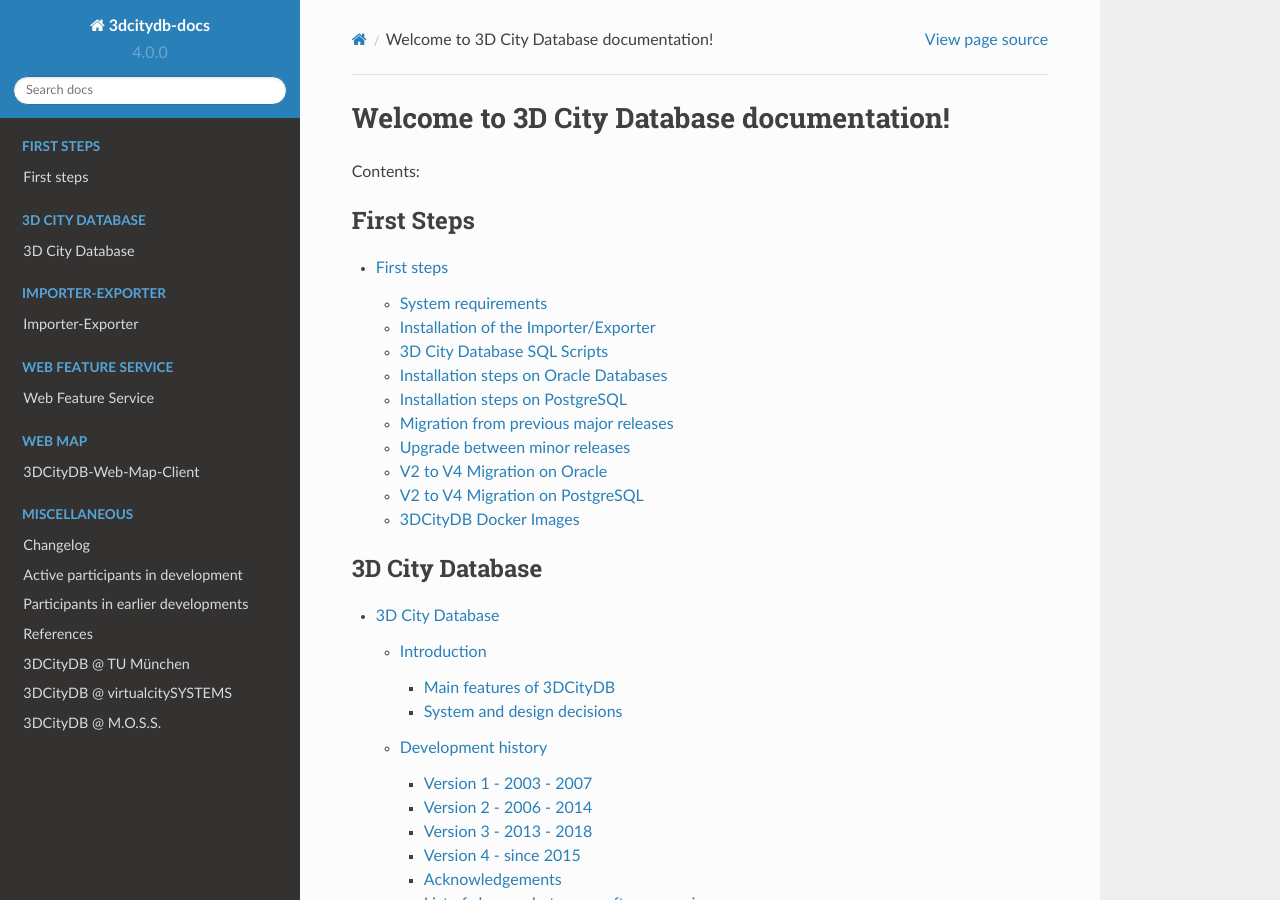
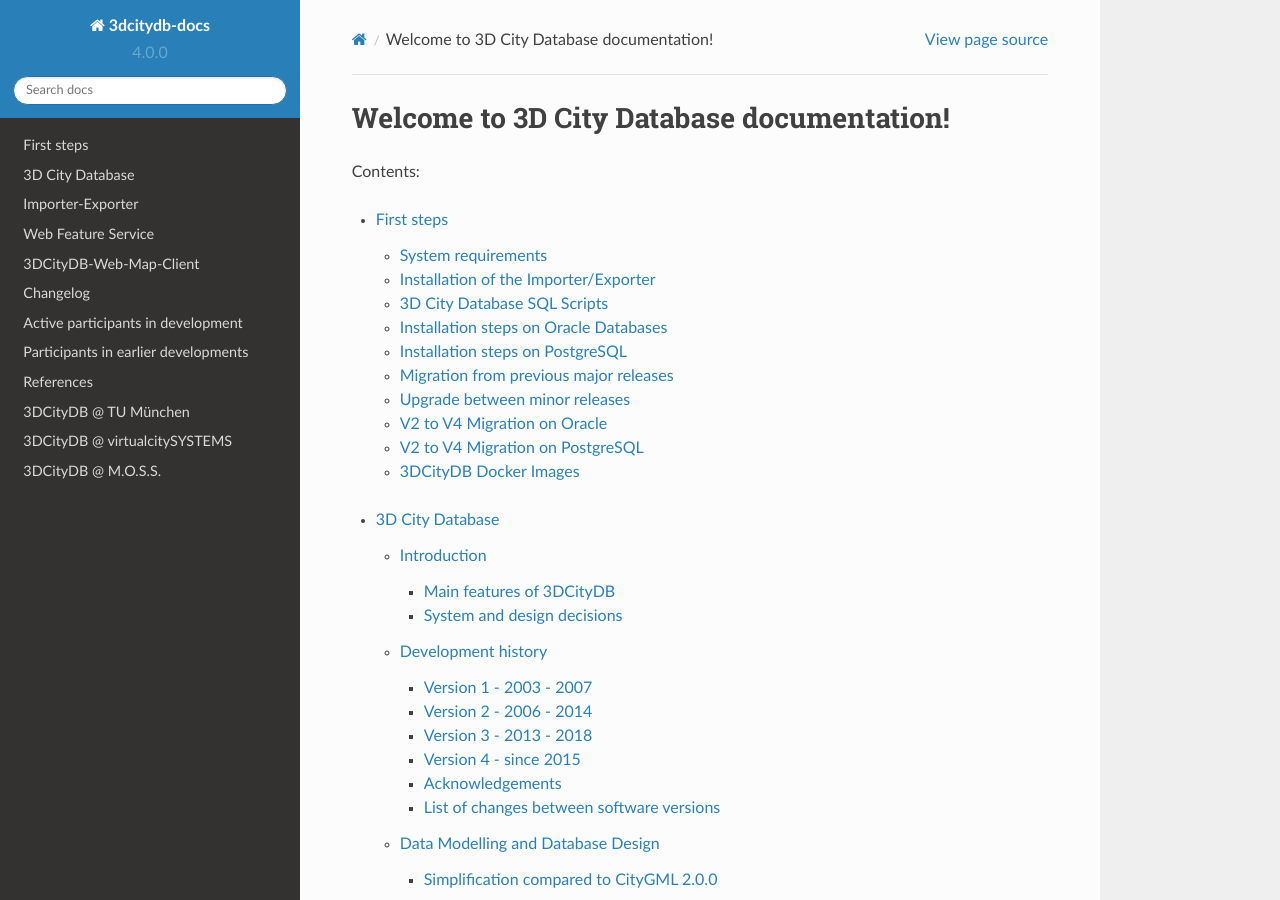
Before and after one commit to 3dcitydb/3dcitydb-docs, a Sphinx documentation site: the page built from source/index.rst, in a window 1280 px wide and 900 px high. Built offline with Sphinx 7.4.7 and the Read the Docs theme 2.0.0, drawn with Linux system fonts in a browser that asks for light colours; pages that are not in the unit, such as notebooks, are missing from menus; some of the changed text lies outside the part shown.

Commit message:
How does the TOC look like without captions

```diff
--- a/source/index.rst
+++ b/source/index.rst
@@ -10,7 +10,6 @@
 
 .. toctree::
    :maxdepth: 2
-   :caption: First Steps
 
    intro/index
 
@@ -18,7 +17,6 @@
 
 .. toctree::
    :maxdepth: 3
-   :caption: 3D City Database
 
    3dcitydb/index
 
@@ -26,7 +24,6 @@
 
 .. toctree::
    :maxdepth: 3
-   :caption: Importer-Exporter
 
    impexp/index
 
@@ -34,7 +31,6 @@
 
 .. toctree::
    :maxdepth: 2
-   :caption: Web Feature Service
 
    wfs/index
 
@@ -42,7 +38,6 @@
 
 .. toctree::
    :maxdepth: 2
-   :caption: Web Map
 
    webmap/index
 
@@ -50,7 +45,6 @@
 
 .. toctree::
    :maxdepth: 2
-   :caption: Miscellaneous
 
    changelog
    contributors
```
